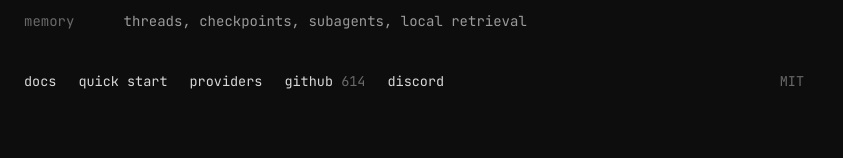
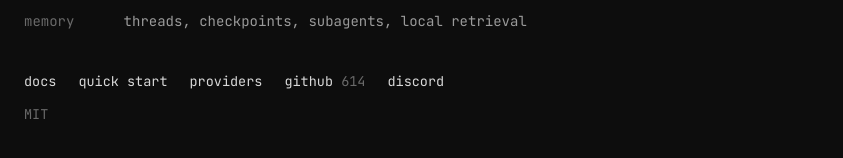
Before and after one commit to 1ay1/agentty.org, a Next.js app: page / in a window 1280 px wide. Shown: the part 1127-1285 px from the top of the page, without its empty margins (0-843 px from the left). Built offline with nearby package versions, Linux system fonts and the light colour scheme.

Commit message:
Homepage: MIT on its own line

```diff
--- a/app/site.css
+++ b/app/site.css
@@ -327,7 +327,7 @@ body:has(.home) { --gutter: 24px; }
 .home-links a { color: var(--text); text-decoration: none; }
 .home-links a:hover { color: var(--accent); text-decoration: underline; }
 .home-links a span, .home-license { color: var(--text-faint); }
-.home-license { margin-left: auto; }
+.home-license { flex-basis: 100%; margin-top: 4px; }   /* its own line under the links */
 
 /* ── demo terminal (ReplayTerminal) ───────────────────────────────────── */
 .replay { border: 1px solid var(--border); background: #100f0f; contain: layout paint style; isolation: isolate; }
```
